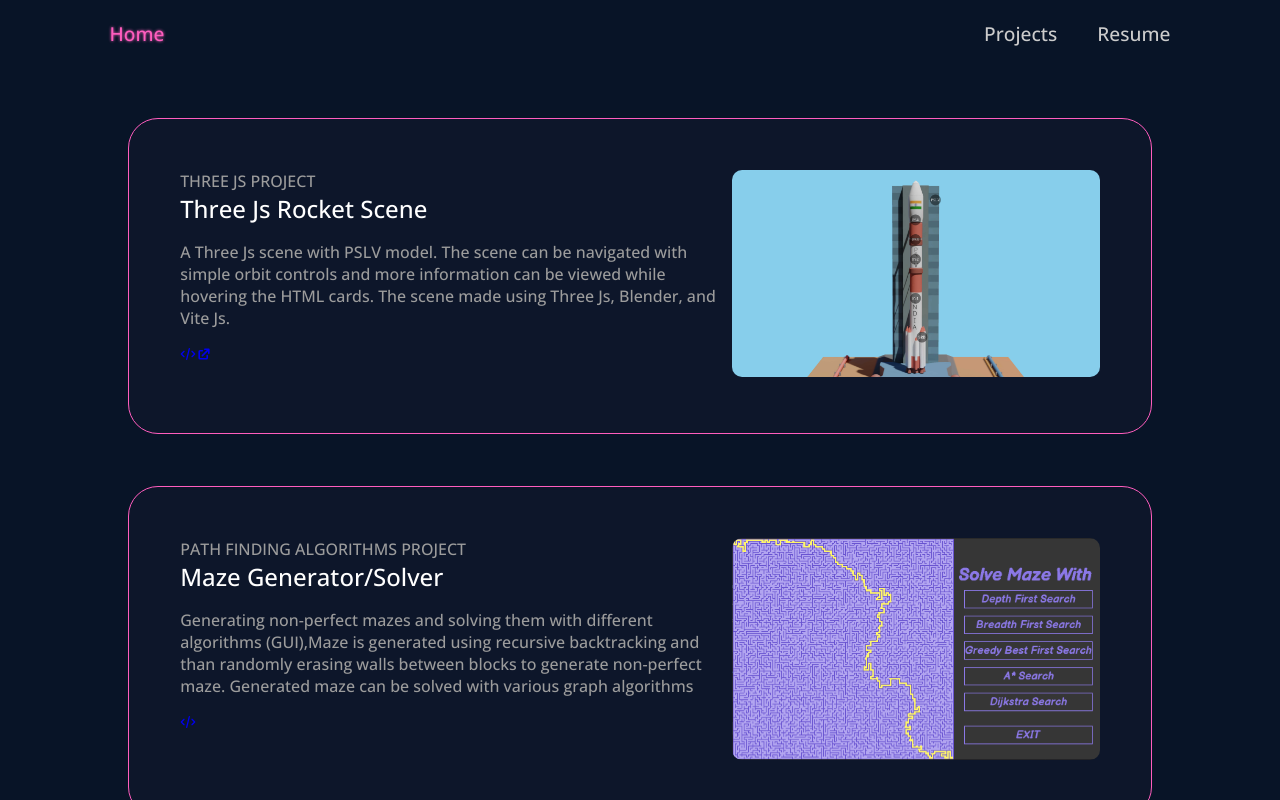
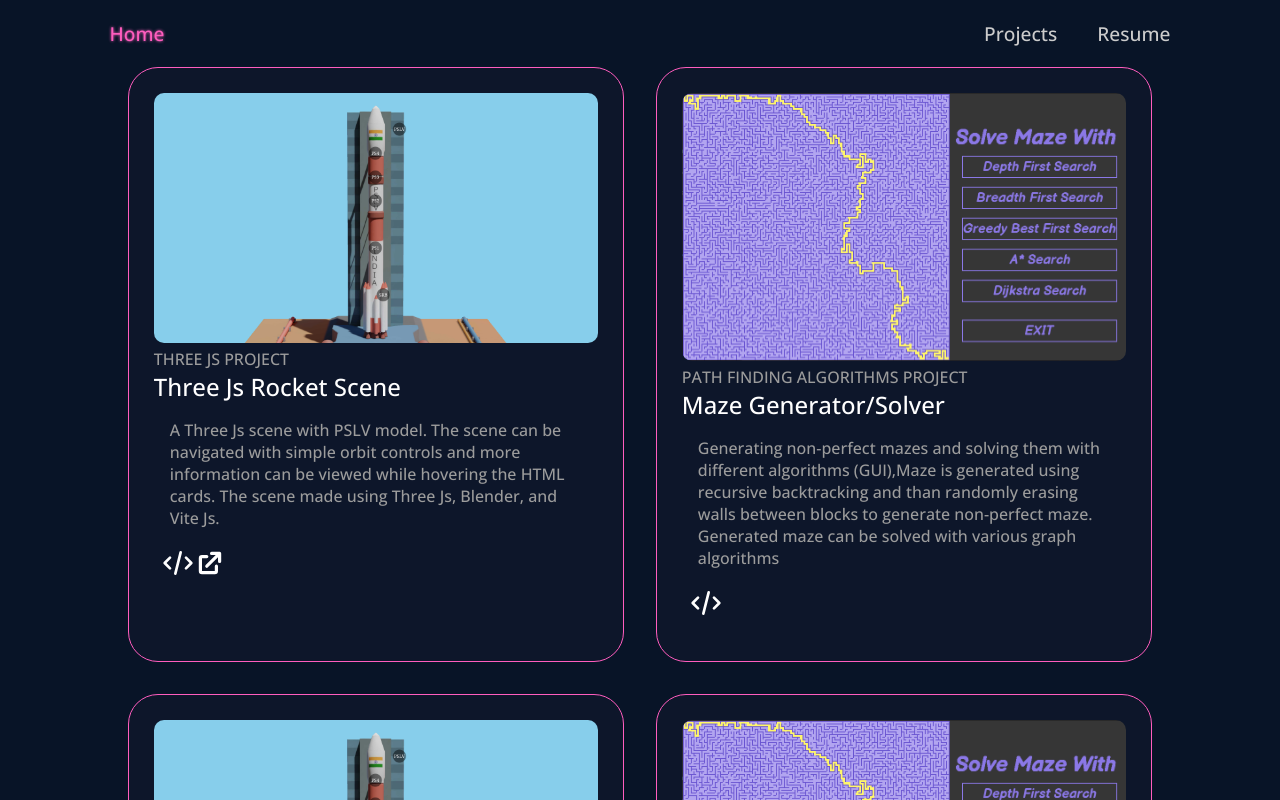
Before and after one commit to vaishnav/vaishnavsh, a React (Vite) app in the folder vaishnavsh/: page /project in a window 1280 px wide. Built offline with nearby package versions, Linux system fonts and the light colour scheme.

Commit message:
add cards layout for projects

```diff
--- a/vaishnavsh/src/components/Projects/Project.tsx
+++ b/vaishnavsh/src/components/Projects/Project.tsx
@@ -13,19 +13,22 @@ const Project = (props:ProjectProps) => {
     const project = props.project
 
     if(project.source != ""){
-        sourceIcon = <a href={project.source}><HiOutlineCode></HiOutlineCode></a>
+        sourceIcon = <a href={project.source} target="_blank"><HiOutlineCode></HiOutlineCode></a>
     } else {
         sourceIcon = null
     }
 
     if(project.demo != ""){
-        deployedIcon = <a href={project.source}><HiExternalLink></HiExternalLink></a>
+        deployedIcon = <a href={project.source} target="_blank"><HiExternalLink></HiExternalLink></a>
     } else {
         deployedIcon = null
     }
 
     return (
         <div className="project-body">
+            <div className='project-image'>
+                <img src={project.image} alt="" />
+            </div>
             <div className="project-info">
                 <div className="project-type">
                     {project.projectType.toUpperCase()}
@@ -41,9 +44,6 @@ const Project = (props:ProjectProps) => {
                     {deployedIcon}
                 </div>
             </div>
-            <div className='project-image'>
-                <img src={project.image} alt="" />
-            </div>
         </div>
     )
 }
--- a/vaishnavsh/src/components/Projects/Projects.scss
+++ b/vaishnavsh/src/components/Projects/Projects.scss
@@ -1,8 +1,12 @@
 @use "../../Variables";
 
+.project-layout {
+    display: grid;
+    gap: 2rem;
+    grid-template-columns: repeat(auto-fill,minmax(340px,1fr));
     .project-body {
         display: flex;
-    margin: 5% 0%;
+        flex-direction: column;
         padding: 5% 5%;
         border: 0.5px solid Variables.$highlight;
         border-radius: 30px;
@@ -22,8 +26,15 @@
             }
             .project-description {
                 color: Variables.$grayish;
-            margin: 1rem 1rem 1rem 0px;
+                margin: 1rem 1rem 1rem 1rem;
                 font-size: 1rem;
+            }
+            .project-links {
+                font-size: 2rem;
+                margin: 0.5rem;
+                a {
+                    color: white;
+                }
             }
         }
         .project-image {
@@ -34,3 +45,4 @@
             }
         }
     }
+}
--- a/vaishnavsh/src/components/Projects/Projects.tsx
+++ b/vaishnavsh/src/components/Projects/Projects.tsx
@@ -24,12 +24,48 @@ const projectsList:ProjectInfo[] = [
     source: "https://github.com/vaishnav/maze_generator_solver",
     demo: "",
     image: projectTwo
+  },
+  {
+    name: "Three Js Rocket Scene",
+    projectType: "Three Js Project",
+    description: "A Three Js scene with PSLV model. The scene can be navigated with simple orbit controls and more information can be viewed while hovering the HTML cards. The scene made using Three Js, Blender, and Vite Js.",
+    stack: ["Three Js","Vite","HTML","CSS"],
+    source: "https://github.com/vaishnav/threejs_rockets",
+    demo: "https://vaishnav.github.io/threejs_rockets/",
+    image: projectOne
+  },
+  {
+    name: "Maze Generator/Solver",
+    projectType: "Path Finding Algorithms Project",
+    description: "Generating non-perfect mazes and solving them with different algorithms (GUI),Maze is generated using recursive backtracking and than randomly erasing walls between blocks to generate non-perfect maze. Generated maze can be solved with various graph algorithms",
+    stack: ["Python","Pygame","DSA"],
+    source: "https://github.com/vaishnav/maze_generator_solver",
+    demo: "",
+    image: projectTwo
+  },
+  {
+    name: "Three Js Rocket Scene",
+    projectType: "Three Js Project",
+    description: "A Three Js scene with PSLV model. The scene can be navigated with simple orbit controls and more information can be viewed while hovering the HTML cards. The scene made using Three Js, Blender, and Vite Js.",
+    stack: ["Three Js","Vite","HTML","CSS"],
+    source: "https://github.com/vaishnav/threejs_rockets",
+    demo: "https://vaishnav.github.io/threejs_rockets/",
+    image: projectOne
+  },
+  {
+    name: "Maze Generator/Solver",
+    projectType: "Path Finding Algorithms Project",
+    description: "Generating non-perfect mazes and solving them with different algorithms (GUI),Maze is generated using recursive backtracking and than randomly erasing walls between blocks to generate non-perfect maze. Generated maze can be solved with various graph algorithms",
+    stack: ["Python","Pygame","DSA"],
+    source: "https://github.com/vaishnav/maze_generator_solver",
+    demo: "",
+    image: projectTwo
   }
 ]
 
 const Projects = () => {
   return (
-    <div className="container">
+    <div className="container project-layout">
       {projectsList.map((project)=>(<Project key={project.name} project={project}></Project>))}
     </div>
   )
```
Lines whose indentation alone changed are shown as unchanged.
